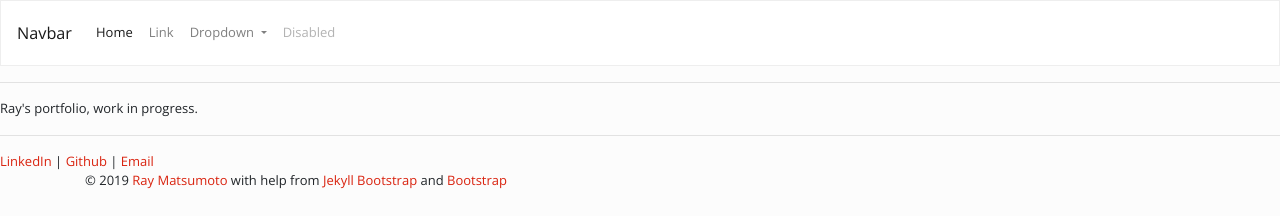
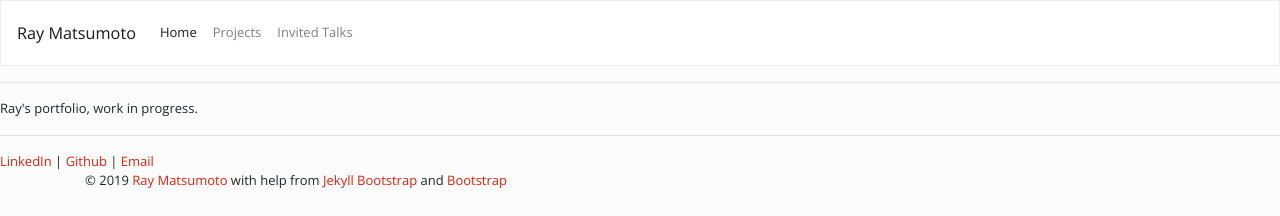
Before and after one commit to rmatsum836/rmatsum836.github.io, a Jekyll site: the page built from index.md, in a window 1280 px wide. Shown: the top 216 px of the page. Built offline with Jekyll 4.4.1, drawn with Linux system fonts in a browser that asks for light colours; nearby versions of some CDN libraries.

Commit message:
Reformat Navbar

```diff
--- a/_includes/themes/bootstrap-3/top.html
+++ b/_includes/themes/bootstrap-3/top.html
@@ -45,7 +45,7 @@
      <div class="wrap">
      <div id="header">
          <nav class="navbar navbar-expand-lg navbar-light bg-light">
-  <a class="navbar-brand" href="#">Navbar</a>
+  <a class="navbar-brand" href="#">Ray Matsumoto</a>
   <button class="navbar-toggler" type="button" data-toggle="collapse" data-target="#navbarSupportedContent" aria-controls="navbarSupportedContent" aria-expanded="false" aria-label="Toggle navigation">
     <span class="navbar-toggler-icon"></span>
   </button>
@@ -56,15 +56,10 @@
         <a class="nav-link" href="#">Home <span class="sr-only">(current)</span></a>
       </li>
       <li class="nav-item">
-        <a class="nav-link" href="#">Link</a>
-      </li>
-      <li class="nav-item dropdown">
-        <a class="nav-link dropdown-toggle" href="#" id="navbarDropdown" role="button" data-toggle="dropdown" aria-haspopup="true" aria-expanded="false">
-          Dropdown
-        </a>
+        <a class="nav-link" href="#">Projects<span class="sr-only">(current)</span></a>
       </li>
       <li class="nav-item">
-        <a class="nav-link disabled" href="#" tabindex="-1" aria-disabled="true">Disabled</a>
+        <a class="nav-link" href="#">Invited Talks<span class="sr-only">(current)</span></a>
       </li>
     </ul>
   </div>
```
